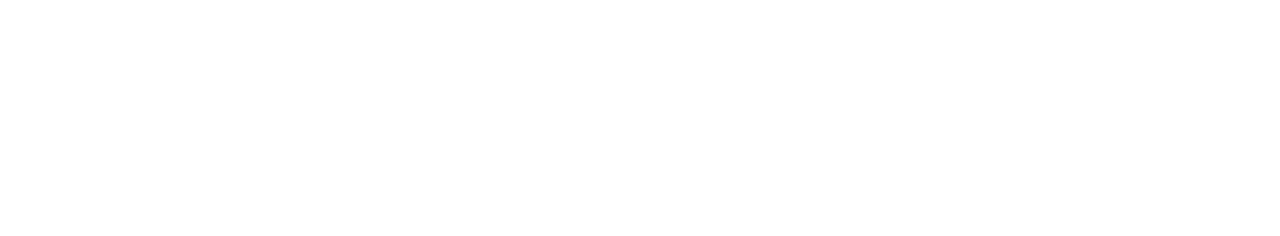
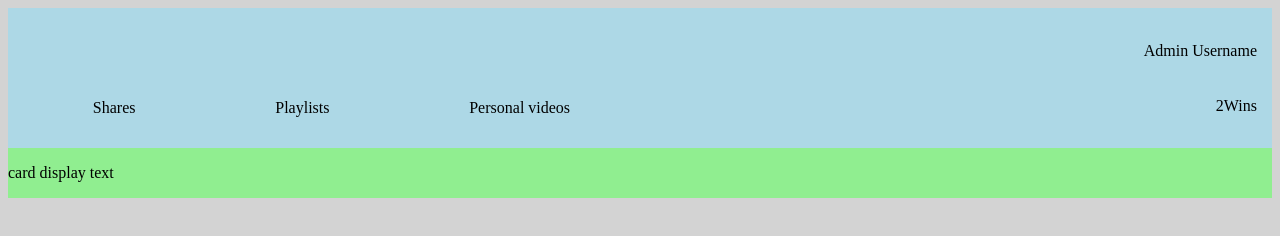
Before and after one commit to KeithCrofton/KC-Comp-Challenge-1, a plain HTML site: page index.html in a window 1280 px wide. Drawn offline with Linux system fonts and the light colour scheme.

Commit message:
third commit

```diff
--- a/index.html
+++ b/index.html
@@ -6,3 +6,19 @@
     <link  href="./styles.css" type="text/css" rel="stylesheet">
     <title>Static</title>
   </head>
+<body>
+  <section class=top-bar>
+    <section class=low-left>
+      <p>Shares</p>
+      <p>Playlists</p>
+      <p>Personal videos</p>
+      </section>
+  <section class=right>
+    <p>Admin Username</p>
+    <p>2Wins</p>
+    </section>
+    </section>
+    <section class=card-display>
+      <p>card display text</p>
+      </section>
+  </body>
--- a/styles.css
+++ b/styles.css
@@ -0,0 +1,30 @@
+body {
+  height: 100%,auto;
+  background-color: lightgrey;
+  display: flex;
+  flex-direction: column;
+}
+.top-bar{
+  background-color: lightblue;
+  height: 110px;
+  display: flex;
+  padding: 15px;
+}
+
+.low-left{
+  width: 50%;
+ display: flex;
+ align-items: flex-end;
+ justify-content: space-around;
+}
+
+.right{
+  width: 50%;
+  display: flex;
+  align-items: flex-end;
+  flex-direction: column;
+  justify-content: space-around;
+}
+.card-display{
+  background-color: lightgreen;
+}
```
